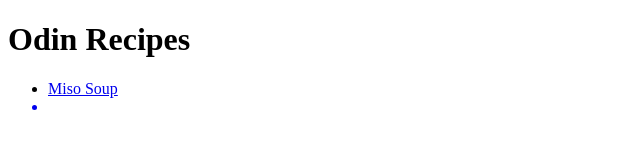
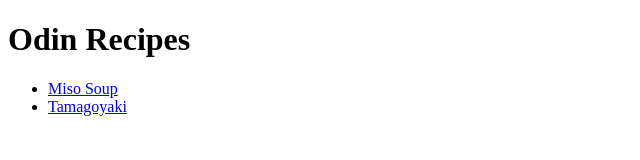
Before and after one commit to garrett-ong/odin-recipes, a plain HTML site: page index.html in a window 1280 px wide. Shown: the whole page, without its empty margins (0-640 px from the left). Drawn offline with Linux system fonts and the light colour scheme.

Commit message:
Added tamagoyaki to index

```diff
--- a/index.html
+++ b/index.html
@@ -10,7 +10,7 @@
     <h1>Odin Recipes</h1>
     <ul>
         <li><a href="recipes/miso-soup.html">Miso Soup</li>
-        <li></li>
+        <li><a href="recipes/tamagoyaki.html">Tamagoyaki</a></li>
     </ul>
 </body>
 </html>
```
